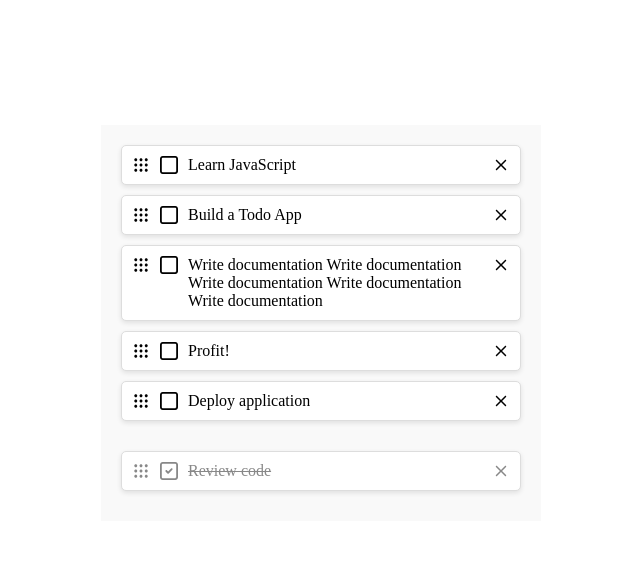
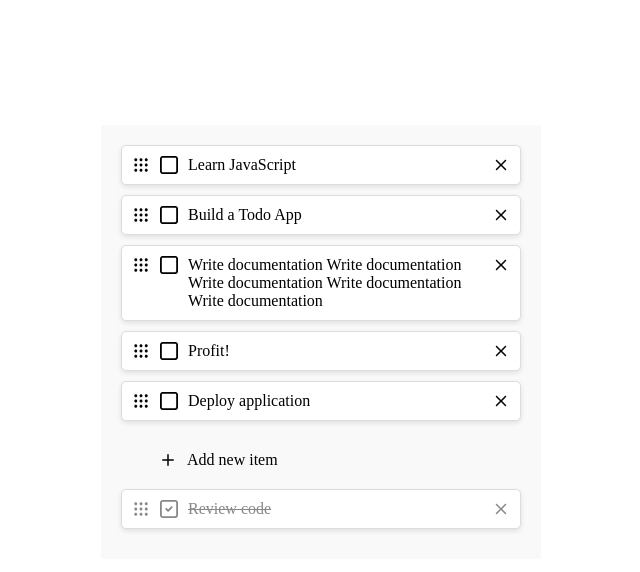
Before and after one commit to badfennec/vanilla-todo-list, a website built with Vite: page index.html in a window 1280 px wide. Shown: the whole page, without its empty margins (319-959 px from the left). Built offline with nearby package versions, Linux system fonts and the light colour scheme.

Commit message:
add feature to insert new items

```diff
--- a/badfennec-todo/badfennec-todo.css
+++ b/badfennec-todo/badfennec-todo.css
@@ -4,12 +4,6 @@
     gap: 20px;
     grid-template-columns: 1fr;
     padding: 20px;
-
-    .badfennec-todo__not-completed-container, .badfennec-todo__completed-container {
-        /* display: grid;
-        grid-template-columns: 1fr;
-        gap: 10px; */
-    }
 
     &.badfennec-todo--dragging {
         -webkit-user-select: none;
@@ -21,16 +15,44 @@
         }
     }
 
-    .badfennec-todo__item {
+    .badfennec-todo__shape {
+        display: flex;
+        flex-direction: column;
+        align-items: center;
+        justify-content: center;
+        aspect-ratio: 1 / 1;
+        width: 18px;
 
-        //margin-bottom: 10px;
-        //background-color: red;
+        svg, img {
+            display: block;
+            width: 100%;
+            height: auto;
+        }
+    }/* .badfennec-todo__shape */
 
-        .badfennec-todo__item-container {
+    .badfennec-todo__item, .badfennec-todo__add-new-item-box {
+        .badfennec-todo__item-container, .badfennec-todo__add-new-item-container {
             display: flex;
             align-items: flex-start;
             gap: 10px;
-            padding: 10px;
+            padding-inline: 10px;
+        }
+    }
+
+    .badfennec-todo__add-new-item-box {
+        .badfennec-todo__add-new-item-container {
+            &:before {
+                content: '';
+                width: 18px;
+            }
+        }
+    }
+
+    .badfennec-todo__item {
+
+        .badfennec-todo__item-container {
+
+            padding-block: 10px;
             background-color: #fff;
             border: 1px solid #ddd;
             border-radius: 5px;
@@ -55,13 +77,6 @@
             }
         }
 
-        &.badfennec-todo__item--placeholder {
-            margin-bottom: 0;
-            //background-color: purple;
-            /* opacity: 0;
-            transition: height .5s ease; */
-        }
-
         &.badfennec-todo__item--completed {
             color: #888;
 
@@ -69,20 +84,5 @@
                 text-decoration: line-through;
             }
         }
-
-        .badfennec-todo__shape {
-            display: flex;
-            flex-direction: column;
-            align-items: center;
-            justify-content: center;
-            aspect-ratio: 1 / 1;
-            width: 18px;
-
-            svg {
-                display: block;
-                width: 100%;
-                height: auto;
-            }
-        }
-    }
+    }/* .badfennec-todo__item */
 }
--- a/badfennec-todo/badfennec-todo.js
+++ b/badfennec-todo/badfennec-todo.js
@@ -27,6 +27,7 @@ export default class BadFennecTodo {
     dragIntersector = null;
 
     notCompletedContainer = null;
+    addNewItemBox = null;
     completedContainer = null;
 
     itemsGap = 10;
@@ -38,6 +39,7 @@ export default class BadFennecTodo {
         itemUncheckedIcon: null,
         itemGrabIcon: null,
         itemDeleteIcon: null,
+        addIcon: null,
     }
 
     constructor({ el, items = [], itemsGap, icons = {} }) {
@@ -139,11 +141,23 @@ export default class BadFennecTodo {
         this.icons.itemUncheckedIcon = icons.itemUncheckedIcon || null;
         this.icons.itemGrabIcon = icons.itemGrabIcon || null;
         this.icons.itemDeleteIcon = icons.itemDeleteIcon || null;
+        this.icons.addIcon = icons.addIcon || null;
     }
 
     #addContainers(){
         const domHandler = new DOMHandler();
+
         this.notCompletedContainer = domHandler.addNotCompletedContainer(this.el);
+
+        this.addNewItemBox = domHandler.addNewItemBox({
+            parent: this.el,
+            icon: this.icons.addIcon,
+            placeholder: 'Add new item',
+            addCallback: () => {
+                this.items.push(this.#addItem({ text: '', completed: false }));
+            }
+        });
+
         this.completedContainer = domHandler.addCompletedContainer(this.el);
     }
 
--- a/badfennec-todo/dom.js
+++ b/badfennec-todo/dom.js
@@ -1,3 +1,5 @@
+import { addIcon } from "./icons";
+
 export default class DOMHandler {
 
     addNotCompletedContainer( parent ){
@@ -16,4 +18,33 @@ export default class DOMHandler {
         return completedContainer;
     }
 
+    addNewItemBox({ parent, icon, placeholder, addCallback }){
+
+        const addNewItemBox = document.createElement('div');
+        addNewItemBox.className = 'badfennec-todo__add-new-item-box';
+
+        const container = document.createElement('div');
+        container.className = 'badfennec-todo__add-new-item-container';
+        addNewItemBox.appendChild(container);
+
+        const iconContainer = document.createElement('div');
+        container.appendChild(iconContainer);
+
+        const button = document.createElement('div');
+        button.className = 'badfennec-todo__shape';
+        button.innerHTML = icon || addIcon;
+        iconContainer.appendChild(button);
+
+        button.addEventListener('click', ( e ) => {
+            e.preventDefault();
+            addCallback();
+        });
+
+        const textNode = document.createTextNode(placeholder);
+        container.appendChild(textNode);
+        parent.appendChild( addNewItemBox );
+
+        return addNewItemBox;
+    }
+
 }
--- a/badfennec-todo/icons.js
+++ b/badfennec-todo/icons.js
@@ -6,9 +6,12 @@ const GrabIcon = '<svg width="24" height="24" viewBox="0 0 24 24" fill="none" xm
 
 const DeleteIcon = '<svg width="24" height="24" viewBox="0 0 24 24" fill="none" xmlns="http://www.w3.org/2000/svg"><path d="M17.293 5.29297C17.6835 4.90244 18.3165 4.90244 18.707 5.29297C19.0974 5.68351 19.0975 6.31656 18.707 6.70703L13.4141 12L18.707 17.293C19.0974 17.6835 19.0975 18.3166 18.707 18.707C18.3166 19.0975 17.6835 19.0974 17.293 18.707L12 13.4141L6.70703 18.707C6.31656 19.0975 5.68351 19.0974 5.29297 18.707C4.90244 18.3165 4.90244 17.6835 5.29297 17.293L10.5859 12L5.29297 6.70703C4.90244 6.31651 4.90244 5.68349 5.29297 5.29297C5.68349 4.90244 6.31651 4.90244 6.70703 5.29297L12 10.5859L17.293 5.29297Z" fill="currentColor"/></svg>';
 
+const addIcon = '<svg width="24" height="24" viewBox="0 0 24 24" fill="none" xmlns="http://www.w3.org/2000/svg"><path d="M12 4C12.5523 4 13 4.44772 13 5V11H19C19.5523 11 20 11.4477 20 12C20 12.5523 19.5523 13 19 13H13V19C13 19.5523 12.5523 20 12 20C11.4477 20 11 19.5523 11 19V13H5C4.44772 13 4 12.5523 4 12C4 11.4477 4.44772 11 5 11H11V5C11 4.44772 11.4477 4 12 4Z" fill="currentColor"/></svg>';
+
 export {
     CheckedIcon,
     UncheckedIcon,
     GrabIcon,
-    DeleteIcon
+    DeleteIcon,
+    addIcon
 }
```
